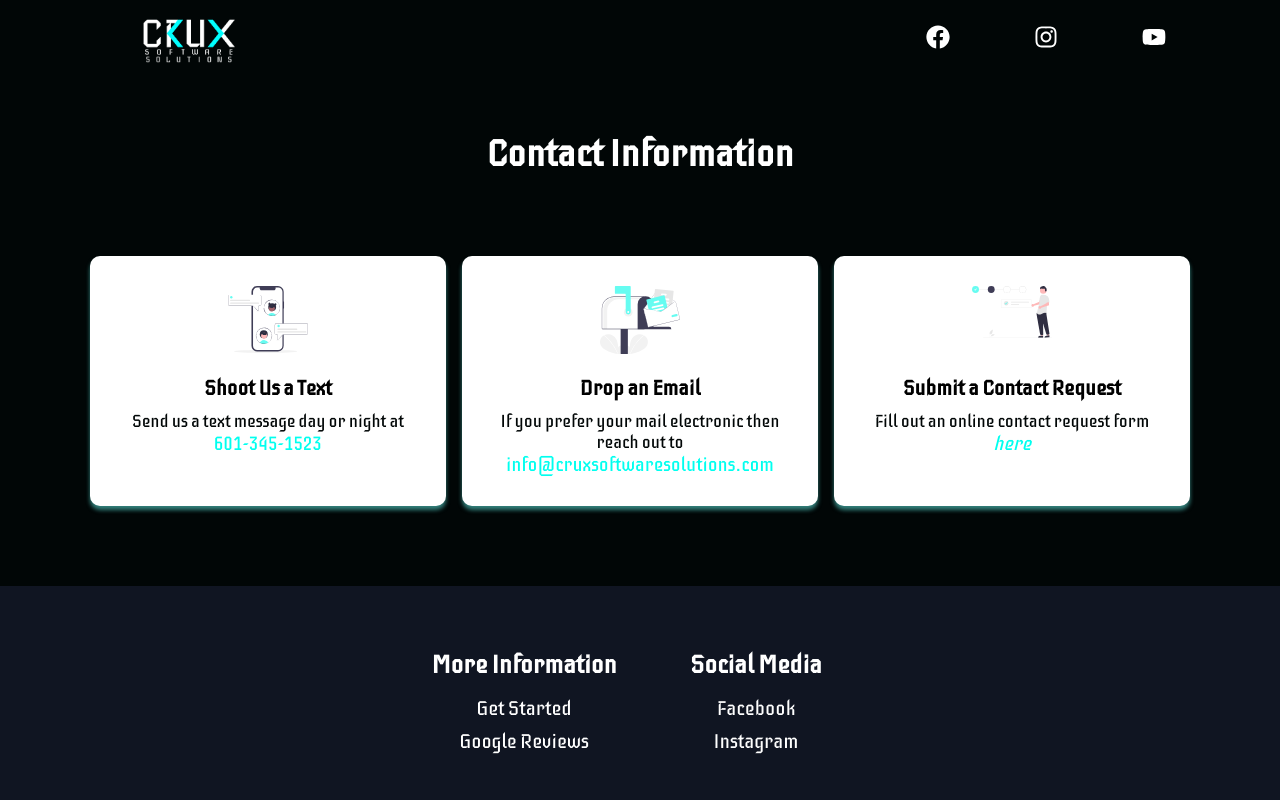
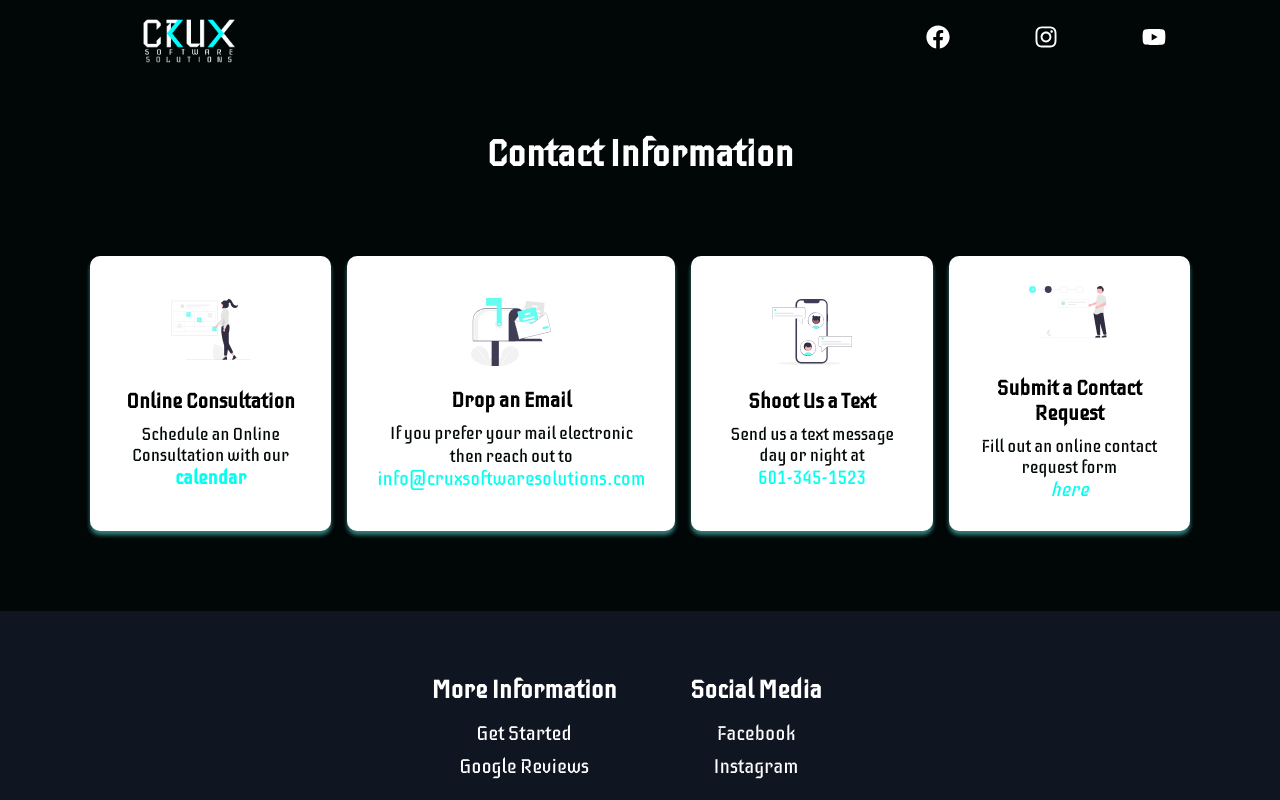
Before and after one commit to mroberson11/cruxmockup, a Next.js app: page /contact-info in a window 1280 px wide. Built offline with nearby package versions, Linux system fonts and the light colour scheme.

Commit message:
Add online appointments

```diff
--- a/src/components/ContactInfo/ContactInfoElements.js
+++ b/src/components/ContactInfo/ContactInfoElements.js
@@ -37,18 +37,18 @@ export const ContactWrapper = styled.div`
   max-width: 1200px;
   margin: 5em auto;
   display: grid;
-  grid-template-columns: 1fr 1fr 1fr;
+  grid-template-columns: 1fr 1fr 1fr 1fr;
   align-items: center;
   grid-gap: 16px;
   padding: 0 50px;
 
-  @media screen and (max-width: 100px) {
+  @media screen and (max-width: 1000px) {
     grid-template-columns: 1fr 1fr;
+    padding: 0 20px;
   }
 
-  @media screen and (max-width: 768px) {
+  @media screen and (max-width: 560px) {
     grid-template-columns: 1fr;
-    padding: 0 20px;
   }
 `;
 
@@ -56,10 +56,10 @@ export const ContactCard = styled.div`
   background: var(--trueWhite);
   display: flex;
   flex-direction: column;
-  justify-content: flex-start;
+  justify-content: center;
   align-items: center;
   border-radius: 10px;
-  min-height: 250px;
+  min-height: 275px;
   padding: 30px;
   box-shadow: 0 4px 4px 0px rgba(102, 252, 241, 0.5);
   transition: all 0.2s ease-in-out;
@@ -67,7 +67,7 @@ export const ContactCard = styled.div`
   &:hover {
     transform: scale(1.04);
     transition: all 0.2s ease-in-out;
-    cursore: pointer;
+    cursor: pointer;
   }
 `;
 
@@ -80,6 +80,7 @@ export const ContactIcon = styled.div`
 export const ContactH2 = styled.h2`
   font-size: 1.3rem;
   margin-bottom: 10px;
+  text-align: center;
 `;
 
 export const ContactP = styled.p`
--- a/src/components/ContactInfo/index.js
+++ b/src/components/ContactInfo/index.js
@@ -1,8 +1,9 @@
 import React from "react";
 import AltNav from "../AltNav";
+import Calendar from "../../images/ContactInfo/calendar.svg";
 import Email from "../../images/ContactInfo/email.svg";
+import Footer from "../Footer";
 import Image from "next/image";
-import Footer from "../Footer";
 import Link from "next/link";
 import OnlineRequest from "../../images/ContactInfo/online-request.svg";
 import Text from "../../images/ContactInfo/text.svg";
@@ -27,6 +28,43 @@ const ContactInfo = () => {
         <ContactWrapper>
           <ContactCard>
             <ContactIcon>
+              <Image src={Calendar} alt="Contact Form" priority={true} />
+            </ContactIcon>
+            <ContactH2>Online Consultation</ContactH2>
+            <ContactP>
+              Schedule an Online Consultation with our{" "}
+              <EmphasizedP>
+                <Link
+                  href="https://outlook.office365.com/owa/calendar/CRUXSoftwareSolutionsConsultations@cruxsoftwaresolutions.com/bookings/"
+                  passHref
+                  style={{ textAlign: "center" }}
+                >
+                  <b>calendar</b>
+                </Link>
+              </EmphasizedP>
+            </ContactP>
+          </ContactCard>
+          <ContactCard>
+            <ContactIcon>
+              <Image src={Email} alt="Mailbox" priority={true} />
+            </ContactIcon>
+            <ContactH2>Drop an Email</ContactH2>
+            <ContactP>
+              If you prefer your mail electronic then reach out to{" "}
+              <Link
+                href="mailto:info@cruxsoftwaresolutions.com"
+                passHref
+                style={{ textAlign: "center" }}
+              >
+                <EmphasizedA>
+                  <br />
+                  info@cruxsoftwaresolutions.com
+                </EmphasizedA>
+              </Link>
+            </ContactP>
+          </ContactCard>
+          <ContactCard>
+            <ContactIcon>
               <Image src={Text} alt="Text Messages" priority={true} />
             </ContactIcon>
             <ContactH2>Shoot Us a Text</ContactH2>
@@ -41,22 +79,7 @@ const ContactInfo = () => {
               </Link>
             </ContactP>
           </ContactCard>
-          <ContactCard>
-            <ContactIcon>
-              <Image src={Email} alt="Mailbox" priority={true} />
-            </ContactIcon>
-            <ContactH2>Drop an Email</ContactH2>
-            <ContactP>
-              If you prefer your mail electronic then reach out to{" "}
-              <Link
-                href="mailto:info@cruxsoftwaresolutions.com"
-                passHref
-                style={{ textAlign: "center" }}
-              >
-                <EmphasizedA>info@cruxsoftwaresolutions.com</EmphasizedA>
-              </Link>
-            </ContactP>
-          </ContactCard>
+
           <ContactCard>
             <ContactIcon>
               <Image src={OnlineRequest} alt="Contact Form" priority={true} />
--- a/src/components/InfoSection/Data.js
+++ b/src/components/InfoSection/Data.js
@@ -67,7 +67,7 @@ export const homeObjThree = {
   topLine: "Get in Touch",
   headline: "Start Your Journey",
   description:
-    "Get in touch with us today in order to learn how we can customize a solution that is guaranteed to meet your needs & revolutionize your online presence. We are available for calls, texts, emails, and through our online contact form.",
+    "Get in touch with us today in order to learn how we can customize a solution that is guaranteed to meet your needs & revolutionize your online presence. We are available for online appointments, calls, texts, emails, and through our online contact form.",
   buttonLabel: "Contact Information",
   imgStart: false,
   img: pic3,
```
Also changed, not shown: src/images/ContactInfo/calendar.svg (added).
